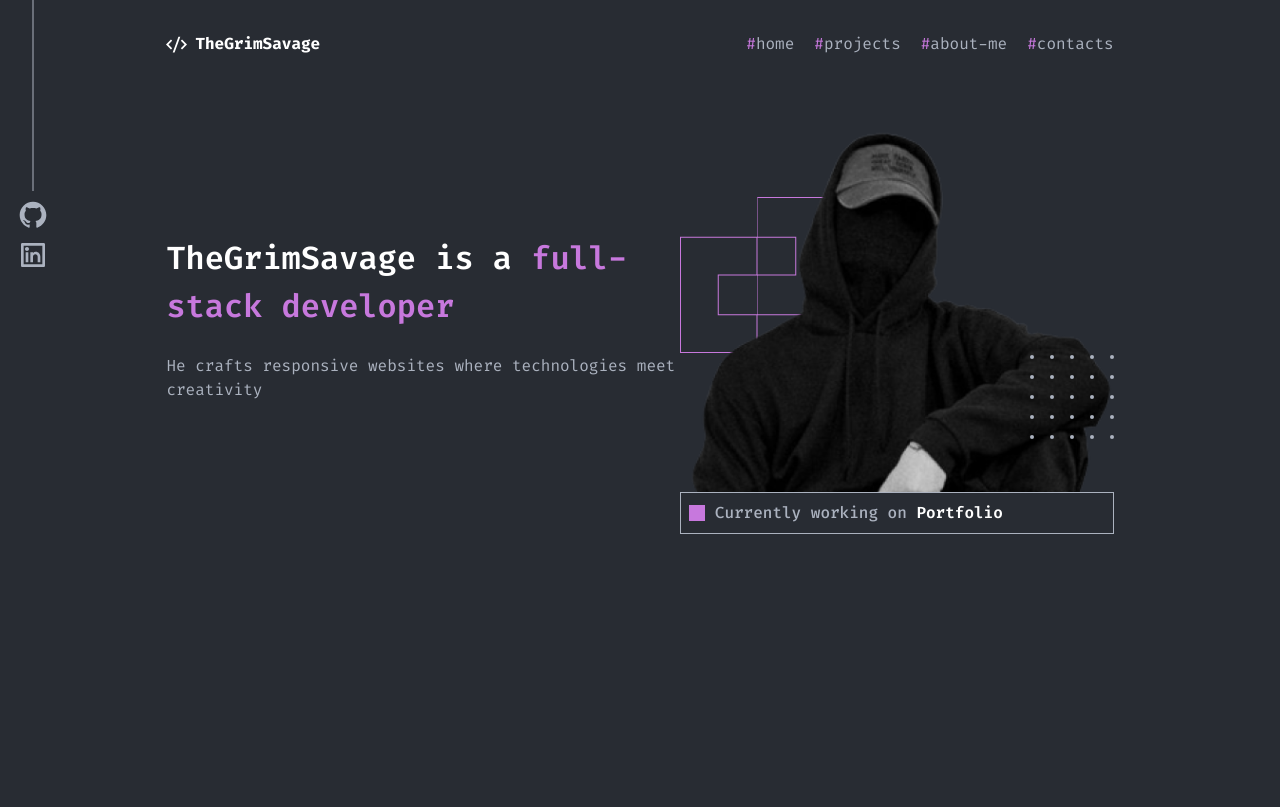
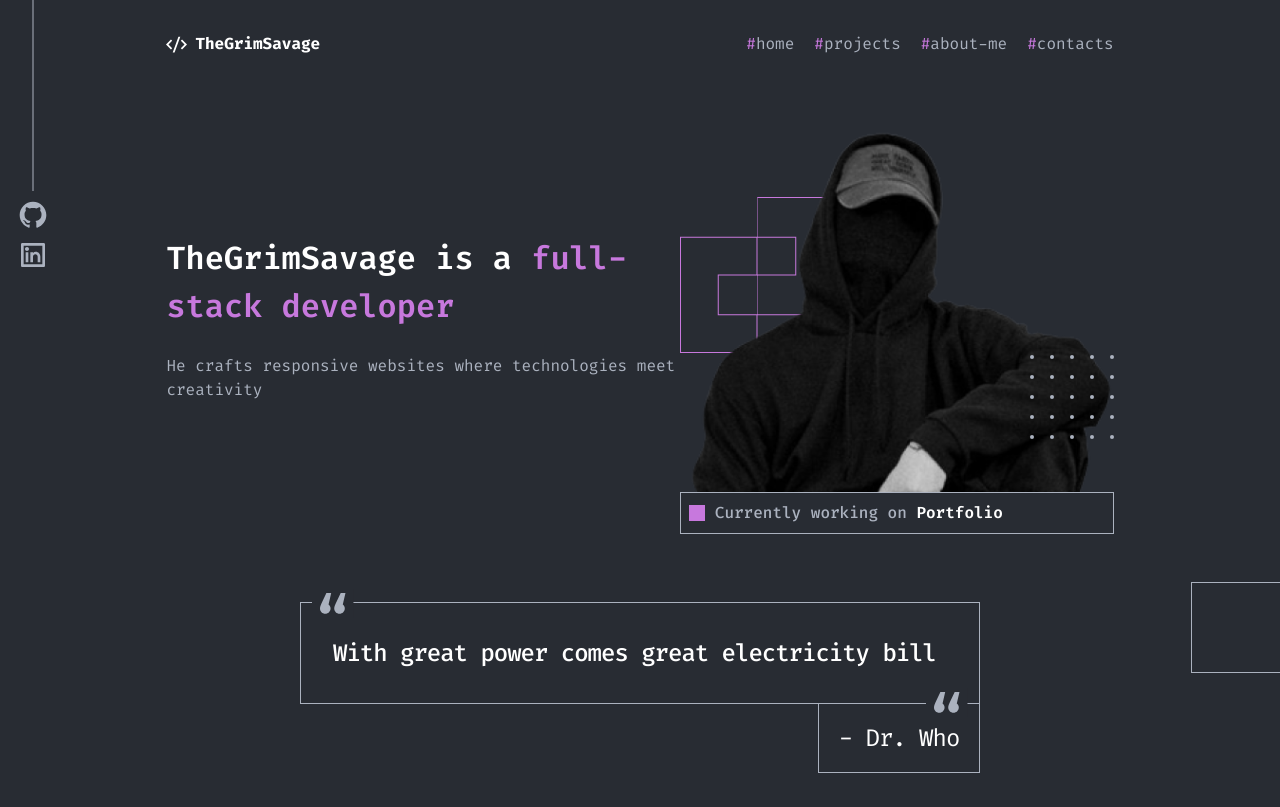
Before and after one commit to vrrayz/my-portfolio, a Next.js app: page / in a window 1280 px wide. Built offline with nearby package versions, Linux system fonts and the light colour scheme.

Commit message:
feat: quote section

```diff
--- /dev/null
+++ b/src/app/components/icons/QuotationMark.tsx
@@ -0,0 +1,19 @@
+import React from "react";
+
+export const QuotationMark = () => {
+  return (
+    <svg
+      width="42"
+      height="29"
+      viewBox="0 0 42 29"
+      fill="none"
+      xmlns="http://www.w3.org/2000/svg"
+    >
+      <rect width="41.472" height="28.704" fill="#282C33" />
+      <path
+        d="M18.56 19.616C18.56 21.0453 18.0373 22.2507 16.992 23.232C15.968 24.2133 14.72 24.704 13.248 24.704C11.7333 24.704 10.4747 24.2133 9.472 23.232C8.49067 22.2507 8 21.0453 8 19.616C8 18.9333 8.096 18.208 8.288 17.44C8.48 16.672 8.864 15.68 9.44 14.464L14.4 4H19.2L16.544 15.584C17.1413 16.0107 17.6213 16.576 17.984 17.28C18.368 17.9627 18.56 18.7413 18.56 19.616ZM32.8 19.616C32.8 21.0453 32.2773 22.2507 31.232 23.232C30.1867 24.2133 28.9387 24.704 27.488 24.704C26.016 24.704 24.768 24.2133 23.744 23.232C22.7413 22.2507 22.24 21.0453 22.24 19.616C22.24 18.9333 22.336 18.208 22.528 17.44C22.72 16.672 23.1147 15.68 23.712 14.464L28.704 4H33.472L30.784 15.584C31.4027 16.0107 31.8933 16.576 32.256 17.28C32.6187 17.9627 32.8 18.7413 32.8 19.616Z"
+        fill="#ABB2BF"
+      />
+    </svg>
+  );
+};
--- a/src/app/page.tsx
+++ b/src/app/page.tsx
@@ -2,6 +2,7 @@ import Image from "next/image";
 import selfie from "./images/selfie.png";
 import { Dots, DotsLarge } from "./components/icons/Dots";
 import { SquaresLarge, Squares } from "./components/icons/Squares";
+import { QuotationMark } from "./components/icons/QuotationMark";
 
 export default function Home() {
   return (
@@ -43,6 +44,21 @@ export default function Home() {
           </div>
         </div>
       </section>
+      <section className="quote-section">
+        <div className="quote-container">
+          <div className="quote">
+            <span className="quotation-mark top">
+              <QuotationMark />
+            </span>
+            <p>With great power comes great electricity bill</p>
+            <span className="quotation-mark bottom">
+              <QuotationMark />
+            </span>
+          </div>
+          <div className="author">- Dr. Who</div>
+        </div>
+        <div className="background-box hidden lg:block"></div>
+      </section>
     </main>
   );
 }
--- a/src/app/styles/master.scss
+++ b/src/app/styles/master.scss
@@ -14,16 +14,27 @@ $lg: 1024px;
 $xl: 1280px;
 $xxl: 1536px;
 
+$regular: 400;
+$medium: 500;
+$semiBold: 600;
+
 body {
   background-color: $background;
   color: white;
   margin: 0px;
   font-family: "Fira Code", monospace;
+  overflow-x: hidden;
 }
 a {
   text-decoration: none;
 }
-
+section {
+  @media (min-width: $md) {
+    max-width: clamp(620px, 74%, $lg);
+    margin: auto;
+  }
+}
 @import "./navigation.scss";
 @import "./hero.scss";
 @import "./animated-box.scss";
+@import "./quote-section.scss";
--- /dev/null
+++ b/src/app/styles/quote-section.scss
@@ -0,0 +1,50 @@
+section.quote-section {
+  position: relative;
+  max-width: 100%;
+  .quote-container {
+    padding: 34px 16px;
+    max-width: clamp(620px, 74%, 712px);
+    margin: auto;
+    .quote,
+    .author {
+      border: 1px solid $gray;
+      letter-spacing: -1px;
+      @media (min-width: $md) {
+        font-size: clamp(18px, 2.34vw, 24px);
+      }
+    }
+    .quote {
+      position: relative;
+      padding: 32px;
+      font-weight: $medium;
+      .quotation-mark {
+        position: absolute;
+        &.top {
+          top: -14px;
+          left: 11px;
+        }
+        &.bottom {
+          bottom: -14px;
+          right: 11px;
+        }
+      }
+    }
+    .author {
+      border-top: none;
+      width: 162px;
+      margin-left: auto;
+      padding: 16px;
+      text-align: center;
+      font-weight: $regular;
+    }
+  }
+  .background-box {
+    width: 91px;
+    height: 91px;
+    position: absolute;
+    top: 14px;
+    right: -2px;
+    border: 1px solid $gray;
+    border-right: none;
+  }
+}
```
